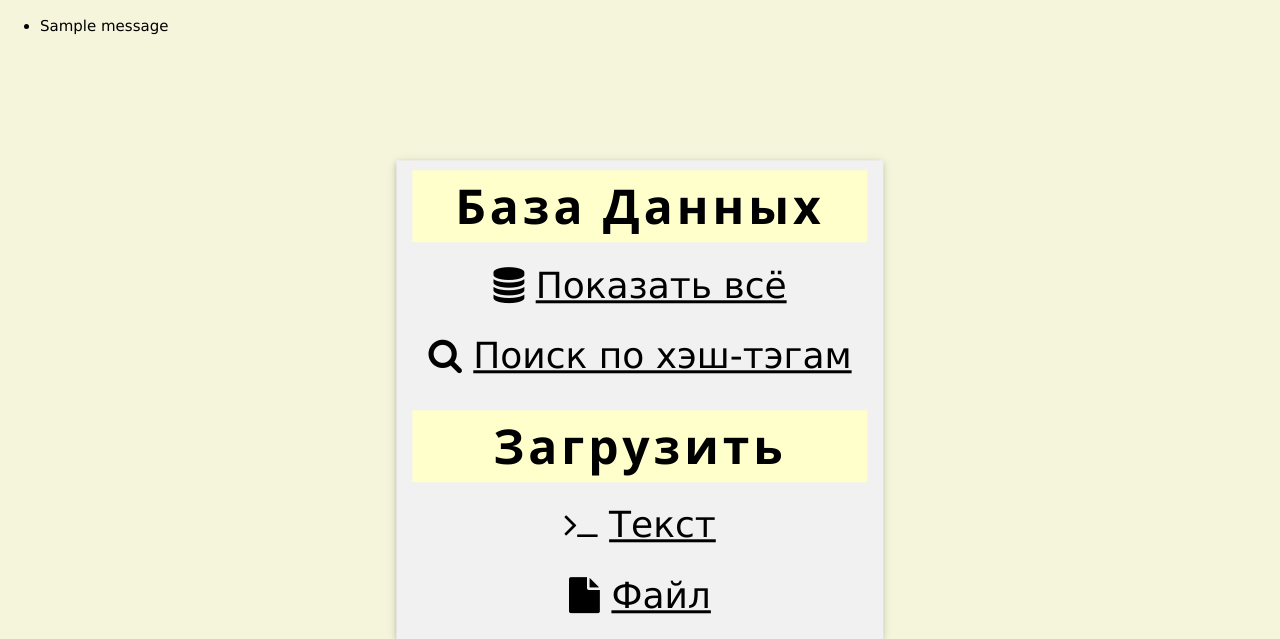
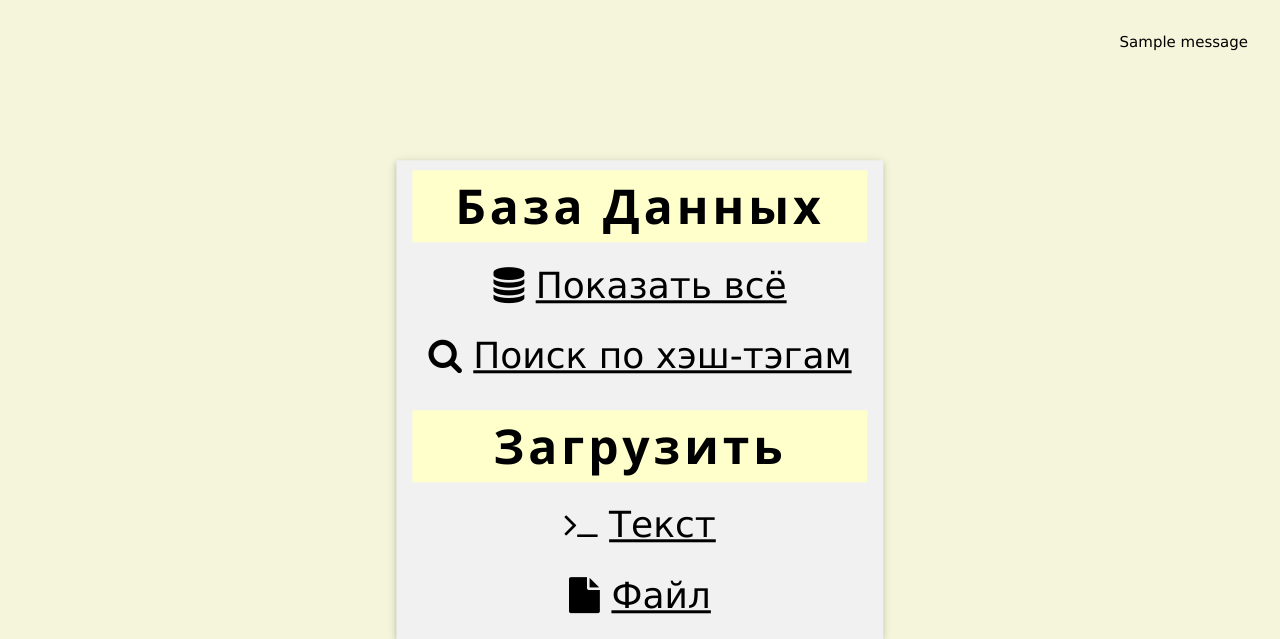
Before and after one commit to moevm/bsc-Python-code-obfuscation, a Flask app: page / in a window 1280 px wide. Shown: the top 639 px of the page. Run offline with Flask 2, Linux system fonts and the light colour scheme; one stand-in notice (Sample message) is shown.

Commit message:
add flash messages interface for future

```diff
--- a/app/routes/routes.py
+++ b/app/routes/routes.py
@@ -6,6 +6,7 @@ import flask
 from app import app
 from app.database import db_engine
 from app.obfuscation import obfuscation
+from app.routes.msg_colors import FlaskFlashMessageType
 
 
 def store_code(storage_type, code, tags, file_name=None):
--- a/app/templates/layout.html
+++ b/app/templates/layout.html
@@ -23,11 +23,17 @@
 
             {% with messages = get_flashed_messages(with_categories=true) %}
                 {% if messages %}
-                    <ul class="flashes">
-                        {% for category, message in messages %}
-                            <li class="{{ category }}">{{ message }}</li>
-                        {% endfor %}
-                    </ul>
+                    <div class="w3-auto">
+                        <div class="w3-display-topright">
+                            <div class="flashes w3-container w3-center">
+                                {% for category, message in messages %}
+                                    <div class="{{ category.value }} w3-panel">
+                                        <p>{{ message }}</p>
+                                    </div>
+                                {% endfor %}
+                            </div>
+                        </div>
+                    </div>
                 {% endif %}
             {% endwith %}
 
```
Also changed, not shown: app/routes/msg_colors.py (added, +9 -0 lines).
